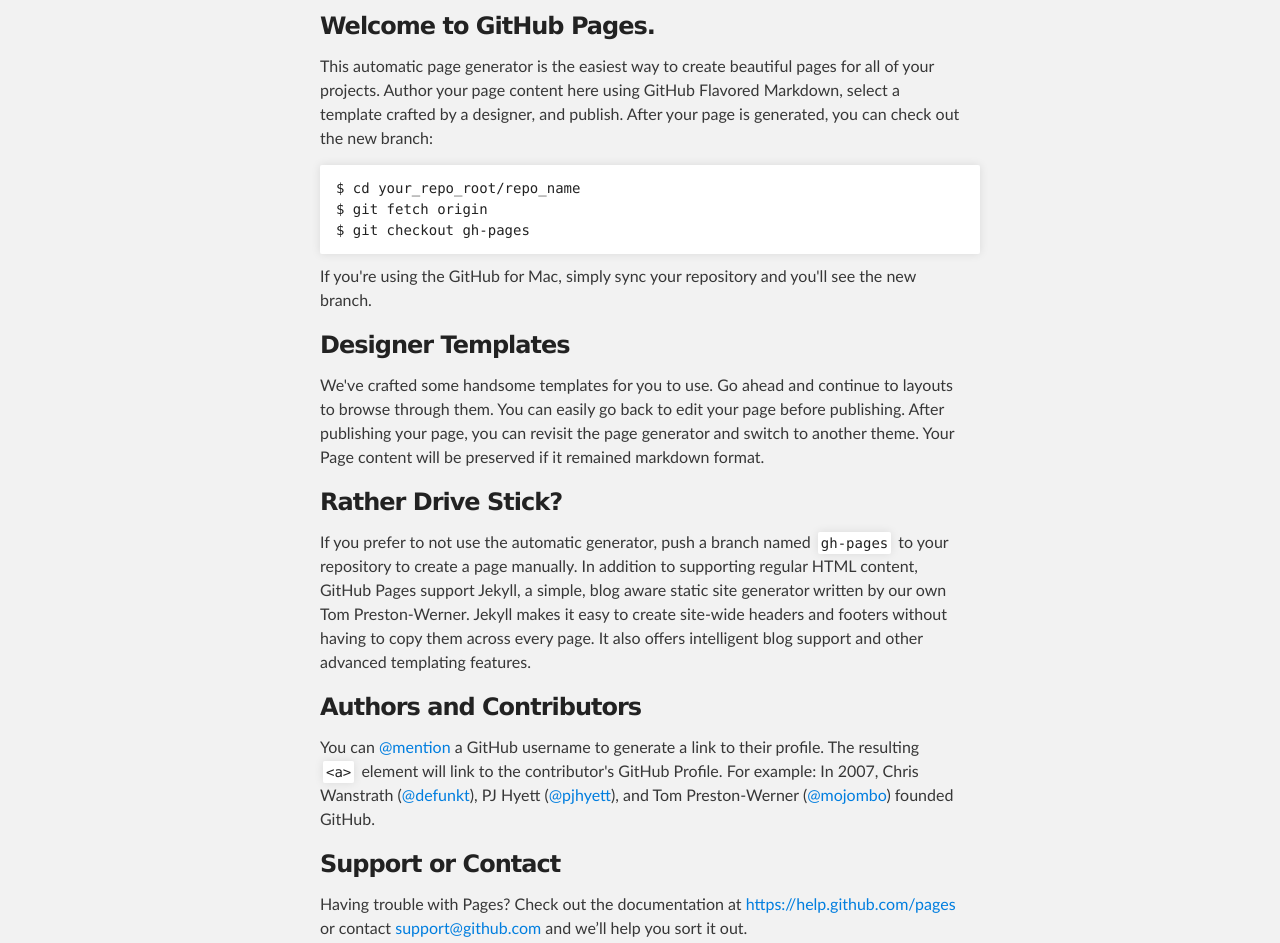
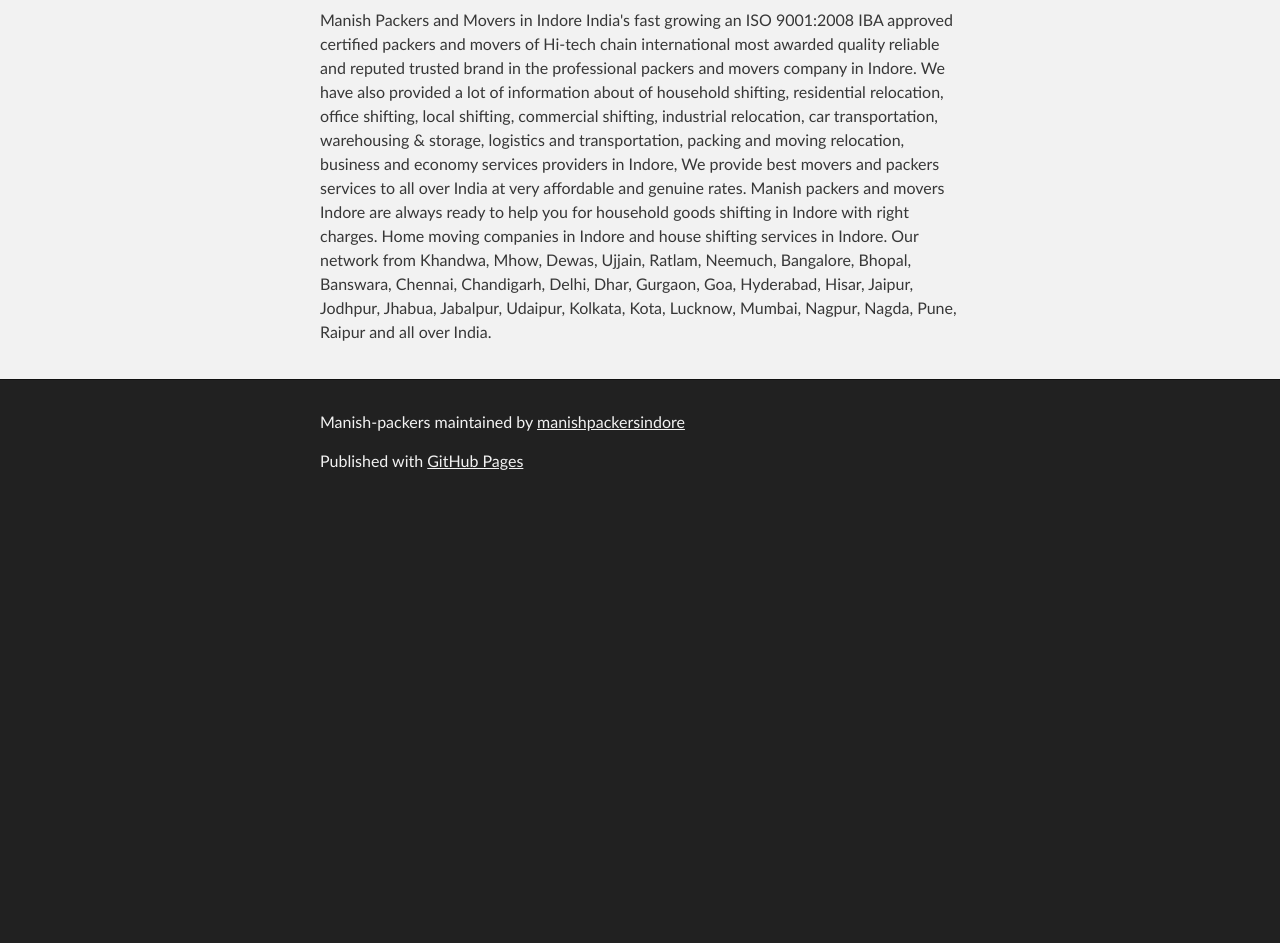
Before and after one commit to manishpackersindore/Manish-Packers, a plain HTML site: page index.html in a window 1280 px wide. Shown: the part 252-1195 px from the top of the page. After the commit the page ends 800 px from the top, so only its background shows below. Drawn offline with Linux system fonts and the light colour scheme.

```diff
--- a/index.html
+++ b/index.html
@@ -31,37 +31,7 @@
     <!-- MAIN CONTENT -->
     <div id="main_content_wrap" class="outer">
       <section id="main_content" class="inner">
-        <h3>
-<a id="welcome-to-github-pages" class="anchor" href="#welcome-to-github-pages" aria-hidden="true"><span class="octicon octicon-link"></span></a>Welcome to GitHub Pages.</h3>
-
-<p>This automatic page generator is the easiest way to create beautiful pages for all of your projects. Author your page content here using GitHub Flavored Markdown, select a template crafted by a designer, and publish. After your page is generated, you can check out the new branch:</p>
-
-<pre><code>$ cd your_repo_root/repo_name
-$ git fetch origin
-$ git checkout gh-pages
-</code></pre>
-
-<p>If you're using the GitHub for Mac, simply sync your repository and you'll see the new branch.</p>
-
-<h3>
-<a id="designer-templates" class="anchor" href="#designer-templates" aria-hidden="true"><span class="octicon octicon-link"></span></a>Designer Templates</h3>
-
-<p>We've crafted some handsome templates for you to use. Go ahead and continue to layouts to browse through them. You can easily go back to edit your page before publishing. After publishing your page, you can revisit the page generator and switch to another theme. Your Page content will be preserved if it remained markdown format.</p>
-
-<h3>
-<a id="rather-drive-stick" class="anchor" href="#rather-drive-stick" aria-hidden="true"><span class="octicon octicon-link"></span></a>Rather Drive Stick?</h3>
-
-<p>If you prefer to not use the automatic generator, push a branch named <code>gh-pages</code> to your repository to create a page manually. In addition to supporting regular HTML content, GitHub Pages support Jekyll, a simple, blog aware static site generator written by our own Tom Preston-Werner. Jekyll makes it easy to create site-wide headers and footers without having to copy them across every page. It also offers intelligent blog support and other advanced templating features.</p>
-
-<h3>
-<a id="authors-and-contributors" class="anchor" href="#authors-and-contributors" aria-hidden="true"><span class="octicon octicon-link"></span></a>Authors and Contributors</h3>
-
-<p>You can <a href="https://github.com/blog/821" class="user-mention">@mention</a> a GitHub username to generate a link to their profile. The resulting <code>&lt;a&gt;</code> element will link to the contributor's GitHub Profile. For example: In 2007, Chris Wanstrath (<a href="https://github.com/defunkt" class="user-mention">@defunkt</a>), PJ Hyett (<a href="https://github.com/pjhyett" class="user-mention">@pjhyett</a>), and Tom Preston-Werner (<a href="https://github.com/mojombo" class="user-mention">@mojombo</a>) founded GitHub.</p>
-
-<h3>
-<a id="support-or-contact" class="anchor" href="#support-or-contact" aria-hidden="true"><span class="octicon octicon-link"></span></a>Support or Contact</h3>
-
-<p>Having trouble with Pages? Check out the documentation at <a href="https://help.github.com/pages">https://help.github.com/pages</a> or contact <a href="mailto:support@github.com">support@github.com</a> and we’ll help you sort it out.</p>
+        <p>Manish Packers and Movers in Indore India's fast growing an ISO 9001:2008 IBA approved certified packers and movers of Hi-tech chain international most awarded quality reliable and reputed trusted brand in the professional packers and movers company in Indore. We have also provided a lot of information about of household shifting, residential relocation, office shifting, local shifting, commercial shifting, industrial relocation, car transportation, warehousing &amp; storage, logistics and transportation, packing and moving relocation, business and economy services providers in Indore, We provide best movers and packers services to all over India at very affordable and genuine rates. Manish packers and movers Indore are always ready to help you for household goods shifting in Indore with right charges. Home moving companies in Indore and house shifting services in Indore. Our network from Khandwa, Mhow, Dewas, Ujjain, Ratlam, Neemuch, Bangalore, Bhopal, Banswara, Chennai, Chandigarh, Delhi, Dhar, Gurgaon, Goa, Hyderabad, Hisar, Jaipur, Jodhpur, Jhabua, Jabalpur, Udaipur, Kolkata, Kota, Lucknow, Mumbai, Nagpur, Nagda, Pune, Raipur and all over India.</p>
       </section>
     </div>
 
```
Also changed, not shown: params.json (+1 -1 lines).
